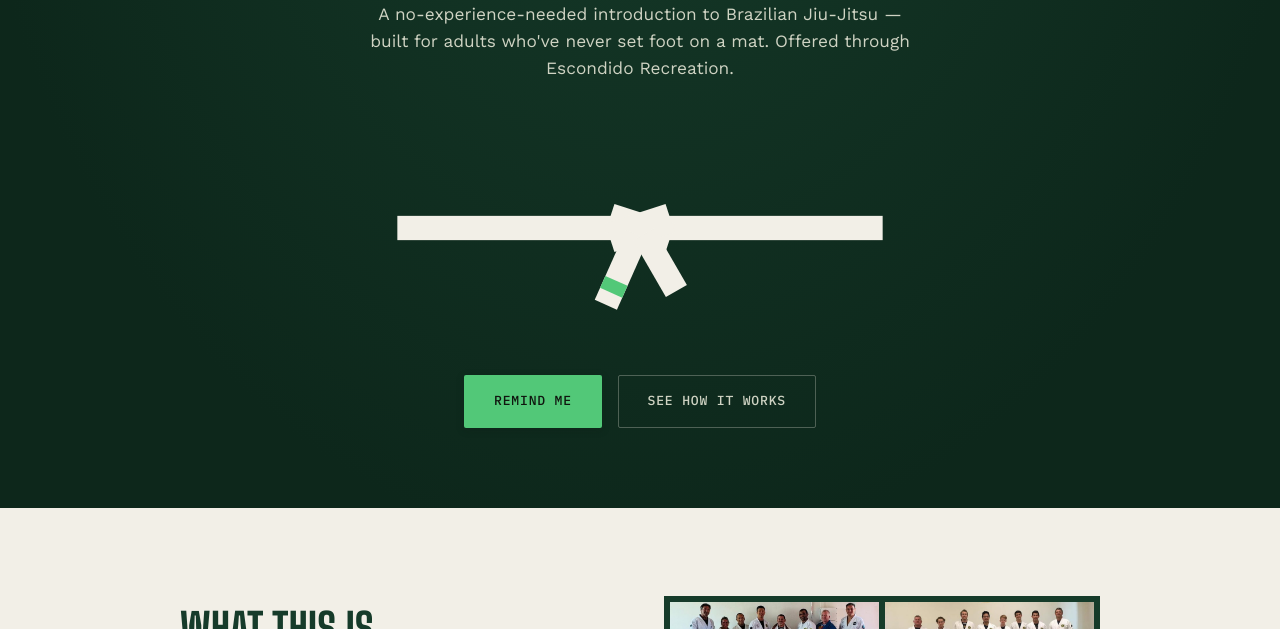
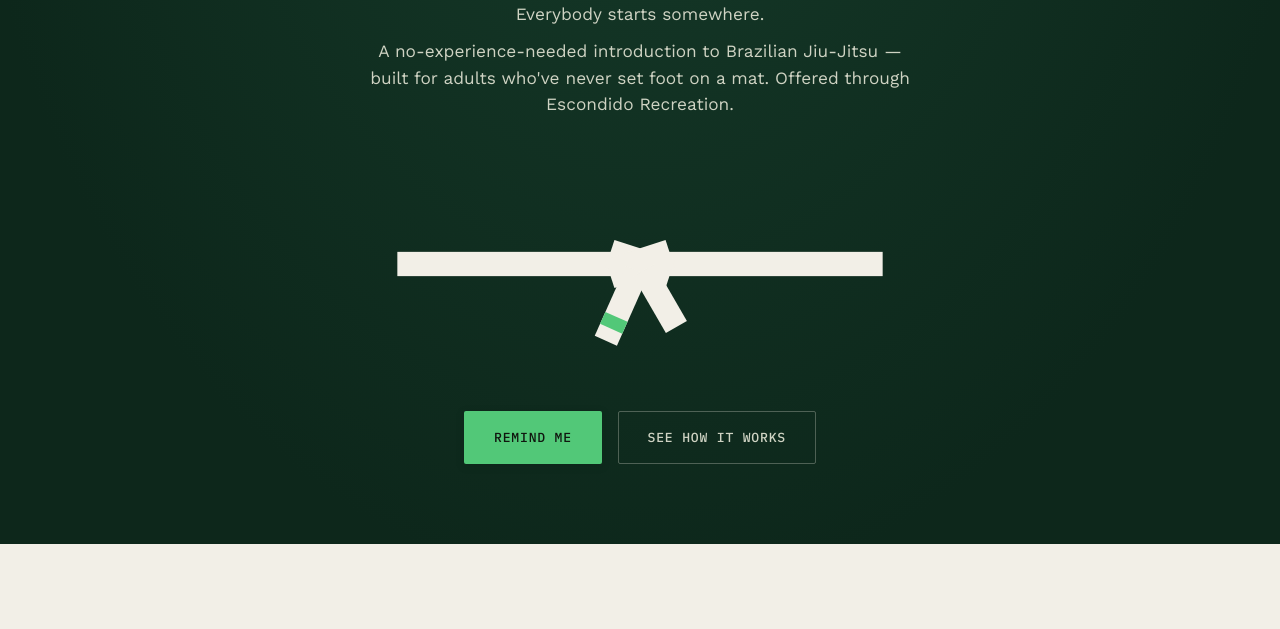
Before and after one commit to marklreyes/couch-to-first-stripe, a plain HTML site: page index.html in a window 1280 px wide. Shown: the part 379-1008 px from the top of the page. Drawn offline with nearby package versions, Linux system fonts and the light colour scheme.

Commit message:
Add "Everybody starts somewhere." tagline under the hero headline
- Hero tagline in the existing lede style, above the subhead, no ™
- Tighten the gap to the subhead so the two read as one block
- CLAUDE.md: record the tagline under brand decisions

Co-Authored-By: Claude Opus 5.5 <noreply@anthropic.com>

```diff
--- a/css/home.css
+++ b/css/home.css
@@ -2,6 +2,11 @@
    Couch to First Stripe — homepage (index.html)
    Requires base.css and components.css.
    ========================================================================== */
+
+/* ---------- HERO TAGLINE ----------
+   Sits under the headline; the subhead follows closely so they read as one
+   block. */
+.hero-tagline + .lede{margin-top:0.6rem;}
 
 /* ---------- HERO ILLUSTRATION ---------- */
 .belt-wrap{
--- a/index.html
+++ b/index.html
@@ -54,6 +54,7 @@
 <section class="hero surface-dark surface-glow">
   <span class="eyebrow">Adults 18+ · No Experience Needed</span>
   <h1>Couch to<br>First Stripe<sup class="tm">™</sup></h1>
+  <p class="lede hero-tagline">Everybody starts somewhere.</p>
   <p class="lede">A no-experience-needed introduction to Brazilian Jiu-Jitsu — built for adults who've never set foot on a mat. Offered through Escondido Recreation.</p>
 
   <div class="belt-wrap">
```
Also changed, not shown: 1 other file.
